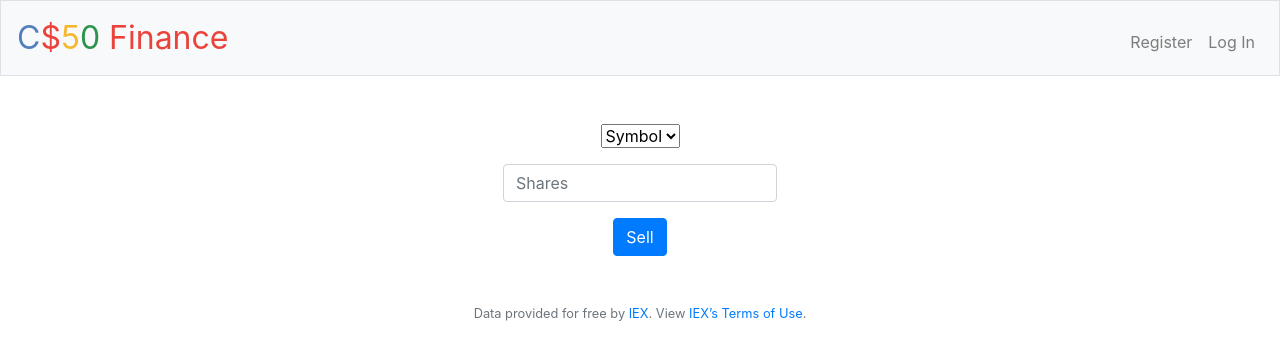
After one commit to ecanali/coding-exercises, a Flask app: template cs50-finance/templates/sell.html in a window 1280 px wide. The commit adds this page. Shown: the top 360 px of the page. Run offline with Flask 2, Linux system fonts and the light colour scheme; the template is opened without the code that fills it, so the values that code supplies are empty; some libraries are stand-ins or nearby versions.

Commit message:
sell page finished

```diff
--- a/cs50-finance/application.py
+++ b/cs50-finance/application.py
@@ -45,25 +45,34 @@ if not os.environ.get("API_KEY"):
 @login_required
 def index():
     """Show portfolio of stocks"""
-    shares = db.execute("SELECT *, SUM(shares) FROM history WHERE user_id = ? GROUP BY symbol", session["user_id"])
+    user_stocks = db.execute("SELECT symbol, SUM(shares) AS total_shares FROM history WHERE user_id = ? GROUP BY symbol", session["user_id"])
     user_cash = db.execute("SELECT users.cash FROM users WHERE id = ?", session["user_id"])[0]["cash"]
-    # update to current value each share unit of each symbol
-    display = []
-    for stock in shares:
-        current_price = lookup(stock["symbol"])
-        total = stock["SUM(shares)"] * current_price["price"]
+
+    # Update to current value each share unit of each symbol
+    updated_portfolio = []
+    for stock in user_stocks:
+        updated_stock = lookup(stock["symbol"])
+        total = stock["total_shares"] * updated_stock["price"]
         data = {}
-        data["symbol"] = current_price["symbol"]
-        data["name"] = current_price["name"]
-        data["shares"] = stock["SUM(shares)"]
-        data["price"] = current_price["price"]
+        data["symbol"] = updated_stock["symbol"]
+        data["name"] = updated_stock["name"]
+        data["shares"] = stock["total_shares"]
+        data["price"] = updated_stock["price"]
         data["total"] = total
-        display.append(data)
+        updated_portfolio.append(data)
 
-    print(display)
+    # Sum all earnings
+    quote_accumulated = 0
+    for quote in updated_portfolio:
+        quote_accumulated += quote["total"]
 
-    return render_template("index.html", display=display)
-    # return apology("TODO")
+    portfolio_total = quote_accumulated + user_cash
+
+    return render_template("index.html",
+        updated_portfolio=updated_portfolio,
+        user_cash=user_cash,
+        portfolio_total=portfolio_total
+    )
 
 
 @app.route("/buy", methods=["GET", "POST"])
@@ -72,12 +81,12 @@ def buy():
     """Buy shares of stock"""
     if request.method == "POST":
         symbol = request.form.get("symbol")
-        shares = int(request.form.get("shares"))
+        shares = request.form.get("shares")
         if not symbol:
             return apology("missing symbol", 400)
         if not shares:
             return apology("missing shares", 400)
-        if shares <= 0:
+        if int(shares) <= 0:
             return apology("invalid shares", 400)
         quote = lookup(symbol)
         if quote == None:
@@ -210,7 +219,43 @@ def register():
 @login_required
 def sell():
     """Sell shares of stock"""
-    return apology("TODO")
+    user_stocks = db.execute("SELECT symbol, SUM(shares) AS total_shares FROM history WHERE user_id = ? GROUP BY symbol", session["user_id"])
+
+    if request.method == "POST":
+        # Validate if user not selected stock, share or no-owned stock
+        stock_selected = request.form.get("symbol")
+        shares_selected = request.form.get("shares")
+        if not stock_selected:
+            return apology("missing symbol", 400)
+        if not shares_selected:
+            return apology("missing shares", 400)
+        # Check if stock selected exists in user's portfolio
+        if not any(stock["symbol"] == stock_selected for stock in user_stocks):
+            return apology("symbol not owned", 400)
+
+        # Validate if share number not positive or no-owned share number
+        if int(shares_selected) <= 0:
+            return apology("shares must be positive", 400)
+        owned_shares = 0
+        for stock in user_stocks:
+            if stock["symbol"] == stock_selected:
+                owned_shares = stock["total_shares"]
+        if int(shares_selected) > owned_shares:
+            return apology("too many shares", 400)
+
+        else:
+            # Add stock current price to user's cash
+            current_price = lookup(stock_selected)["price"]
+            user_cash = db.execute("SELECT users.cash FROM users WHERE id = ?", session["user_id"])[0]["cash"]
+
+            new_cash = user_cash + current_price
+
+            db.execute("UPDATE users SET cash = ? WHERE id = ?", new_cash, session["user_id"])
+            db.execute("INSERT INTO history (symbol, shares, price, user_id) VALUES(?, ?, ?, ?)", stock_selected, -int(shares_selected), current_price, session["user_id"])
+
+            return redirect("/")
+    else:
+        return render_template("sell.html", user_stocks=user_stocks)
 
 
 def errorhandler(e):
--- a/cs50-finance/static/styles.css
+++ b/cs50-finance/static/styles.css
@@ -49,6 +49,12 @@ main img
 table {
     text-align: left;
     border-collapse: collapse;
+    width: 100%;
+    margin-bottom: 1rem;
+}
+
+tbody tr:nth-child(odd) {
+    background-color: rgba(0,0,0,.05);
 }
 
 table td, table th {
--- /dev/null
+++ b/cs50-finance/templates/sell.html
@@ -0,0 +1,22 @@
+{% extends "layout.html" %}
+
+{% block title %}
+    Sell
+{% endblock %}
+
+{% block main %}
+    <form action="/sell" method="post">
+        <div class="form-group">
+            <select name="symbol">
+                <option value disabled selected>Symbol</option>
+                {% for stock in user_stocks %}
+                    <option value="{{ stock.symbol }}">{{ stock.symbol }}</option>
+                {% endfor %}
+            </select>
+        </div>
+        <div class="form-group">
+            <input autocomplete="off" class="form-control" name="shares" placeholder="Shares" type="number" min="1">
+        </div>
+        <button class="btn btn-primary" type="submit">Sell</button>
+    </form>
+{% endblock %}
```
Also changed, not shown: cs50-finance/templates/index.html (+11 -1 lines), cs50-finance/finance.db.
